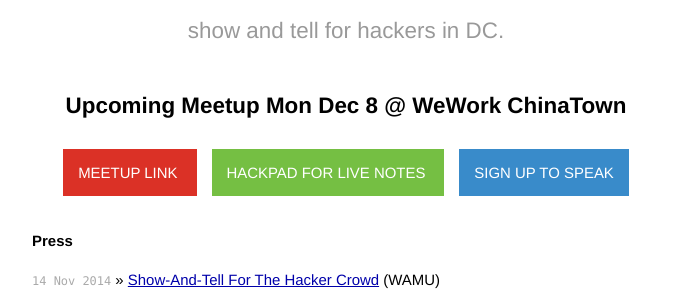
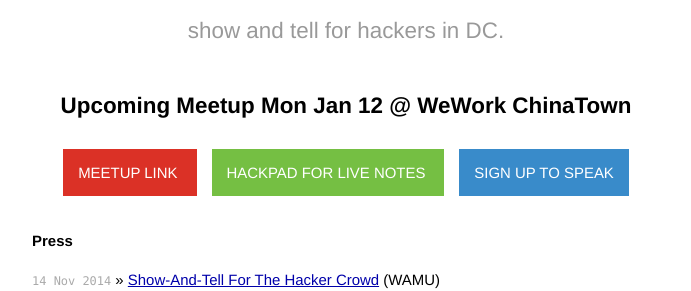
Before and after one commit to dchackandtell/dchackandtell.github.io, a Jekyll site: the page built from index.html, in a window 1280 px wide. Shown: the part 181-472 px from the top of the page, without its empty margins (294-985 px from the left). Built offline with Jekyll 4.4.1, drawn with Linux system fonts in a browser that asks for light colours.

Commit message:
list upcoming January meetup

```diff
--- a/index.html
+++ b/index.html
@@ -5,8 +5,8 @@
 
 <div id="home">
   <div id="links">
-    <h1>Upcoming Meetup Mon Dec 8 @ WeWork ChinaTown</h1>
-    <a href="http://www.meetup.com/DC-Hack-and-Tell/events/210034202/" class="button red"> MeetUp Link </a>
+    <h1>Upcoming Meetup Mon Jan 12 @ WeWork ChinaTown</h1>
+    <a href="http://www.meetup.com/DC-Hack-and-Tell/events/218931884/" class="button red"> MeetUp Link </a>
     <a href="https://hackpad.com/sHmljSNxt0U" class="button green"> HackPad for Live Notes </a>
     <a href="https://docs.google.com/forms/d/15F33kAQFgI825JECUI7uAqXrdgbr1dkjO0DRK4MOKq4/viewform" class="button blue"> Sign Up to Speak</a>
   </div>
```
